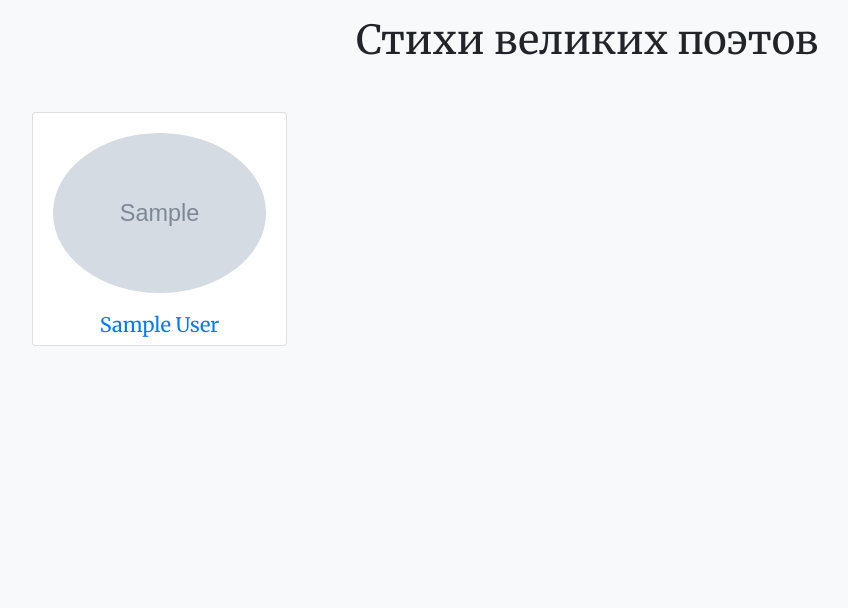
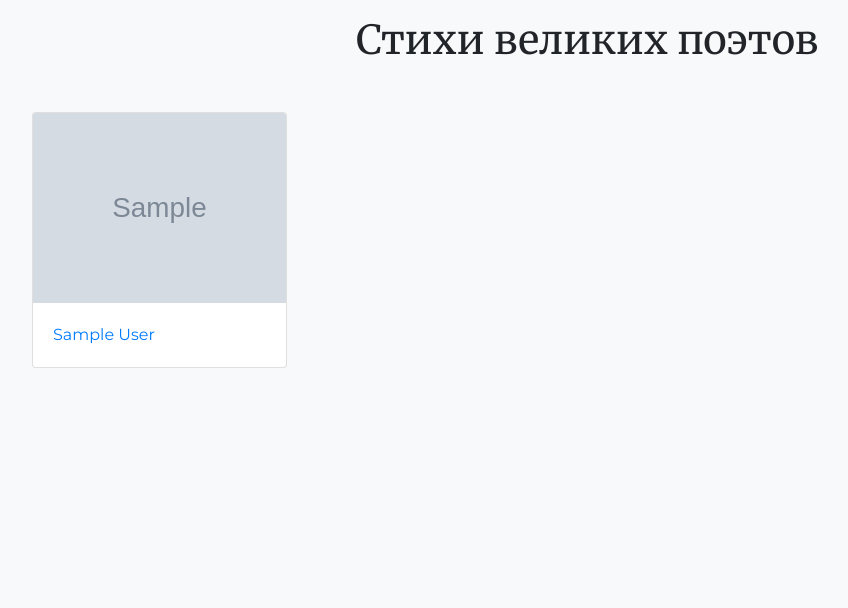
Before and after one commit to dclimber/webinar_poems, a Django app: page / in a window 1280 px wide. Shown: the part 56-664 px from the top of the page, without its empty margins (53-901 px from the left). Run offline with Django 3.2, Linux system fonts and the light colour scheme; tables that the repository leaves empty hold one stand-in row (values such as "Sample post"); grey boxes marked "Sample" are stand-in pictures; some libraries are stand-ins or nearby versions.

Commit message:
feat: Update UI

```diff
--- a/assets/css/main.css
+++ b/assets/css/main.css
@@ -1,6 +1,12 @@
 body {
     font-family: 'Montserrat', sans-serif;
 }
+
 h1,h2,h3,h4,h5,h6 {
     font-family: 'Merriweather', serif;
 }
+
+.poet-card-img {
+    max-height: 250px;
+    width: auto;
+}
--- a/templates/poems/index.html
+++ b/templates/poems/index.html
@@ -10,14 +10,18 @@
 
     {% for poet in poets %}
     <div class="col-6 col-md-4 col-xl-3">
-      <div class="card mb-2">
+
+      <div class="card mb-3">
+        {% if poet.photo_url %}
+          <img src="{{ poet.photo_url }}" class="card-img-top poet-card-img" alt="{{ poet }}">
+        {% endif %}
         <div class="card-body">
-          {% if poet.photo_url %}
-            <img src="{{ poet.photo_url }}" alt="{{ poet }}" class="img-fluid rounded-circle"></div>
-          {% endif %}
-          <h5 class="text-center"><a href="{{ poet.get_absolute_url }}">{{ poet.full_name }}</a></h5>
+          <p class="card-text">
+            <a href="{{ poet.get_absolute_url }}">{{ poet.full_name }}</a>
+          </p>
         </div>
       </div>
+
     </div>
     {% endfor %}
 
```
